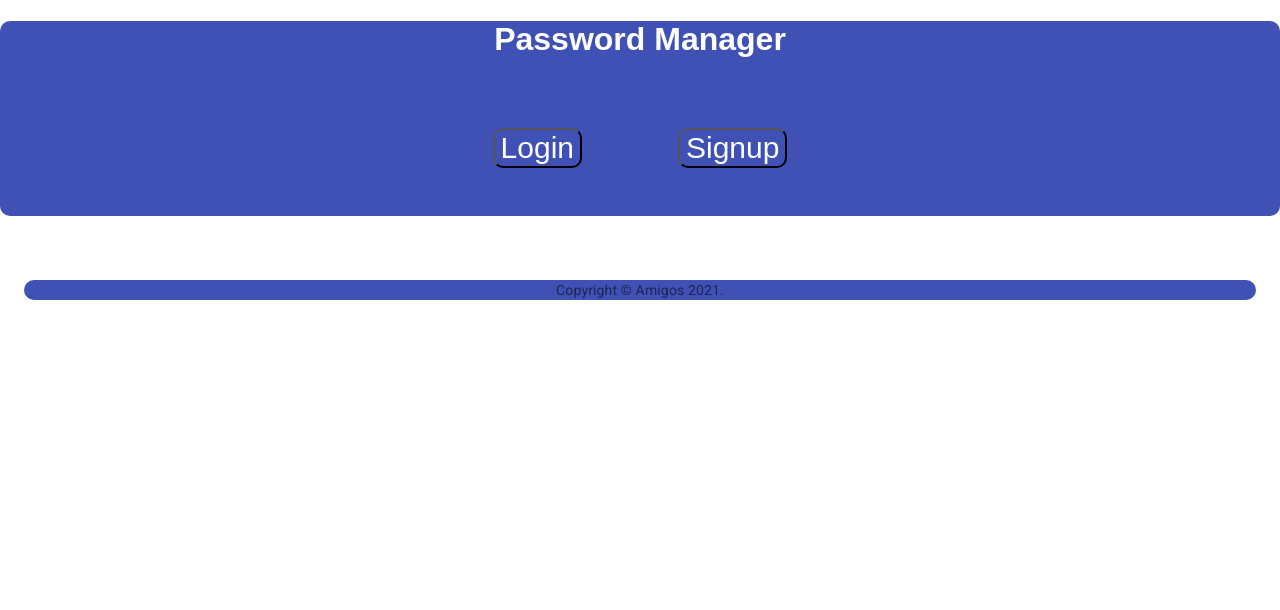
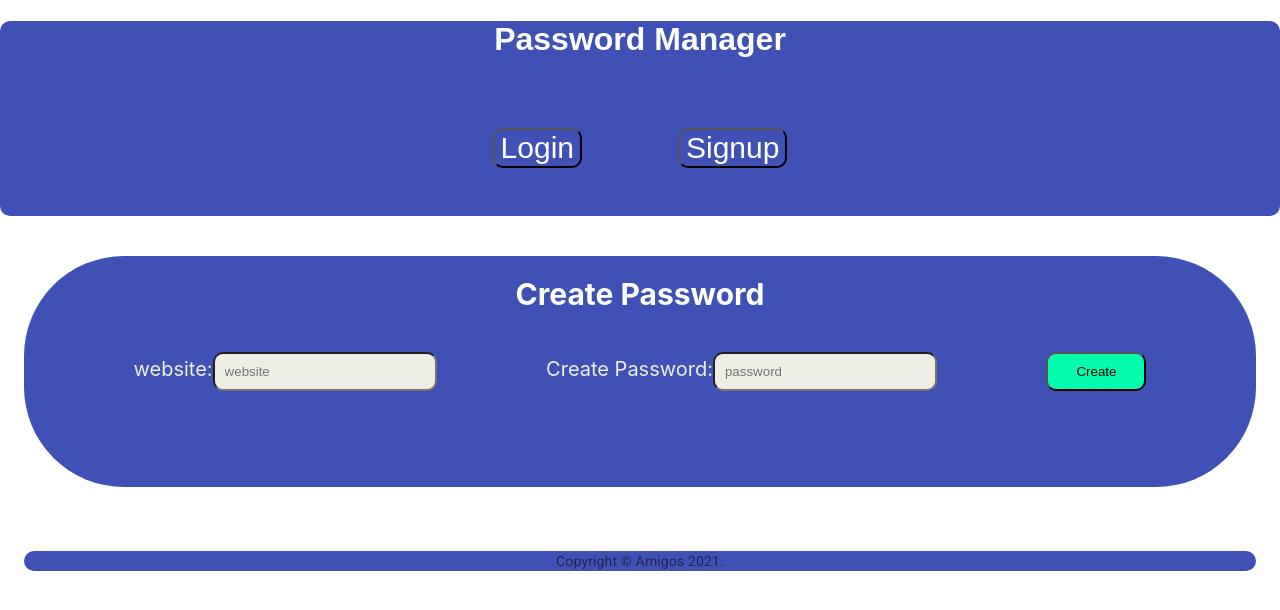
Before and after one commit to campe0n/passwordManager, a React (Create React App) app in the folder client/: page /createPassword in a window 1280 px wide. Shown: the top 610 px of the page. Built offline with nearby package versions, Linux system fonts and the light colour scheme.

Commit message:
add a create password page

```diff
--- a/client/src/App.js
+++ b/client/src/App.js
@@ -14,7 +14,10 @@ import Login from './pages/Login';
 import Header from './components/Header';
 import Footer from './components/Footer';
 import Container from '@material-ui/core/Container';
-import Dashboard from './pages/Dashboard'
+import Dashboard from './pages/Dashboard';
+import CreatePassword from './pages/CreatePassword'
+
+
 
 // Construct our main GraphQL API endpoint
 const httpLink = createHttpLink({
@@ -62,8 +65,8 @@ function App() {
             <Route exact path="/signup">
               <Signup />
             </Route>
-            <Route exact path="/">
-              {/* <Profile /> */}
+            <Route exact path="/createPassword">
+              <CreatePassword />
             </Route>
             <Route exact path="/">
               {/* <Profile /> */}
--- a/client/src/pages/CreatePassword.js
+++ b/client/src/pages/CreatePassword.js
@@ -0,0 +1,96 @@
+import React, { useState } from "react";
+import { Link } from "react-router-dom";
+import { useMutation } from "@apollo/client";
+
+// import { ADD_SKILL } from '../../utils/mutations';
+
+import Auth from "../utils/auth";
+
+const formDiv = {
+    backgroundColor: '#3F51B5',
+    borderRadius: "100px 100px 100px 100px",
+    paddingBottom: "80px"
+}
+
+const Form = {
+    display: "flex",
+    justifyContent: "space-evenly",
+    // flexDirection: 'row'
+}
+
+const inputField = {
+    backgroundColor: '#eeeee4',
+    color: "white",
+    padding: '10px',
+    width: '200px',
+    borderRadius: "10px 10px 10px 10px",
+}
+
+const btn = {
+    backgroundColor: '#03fcad',
+    // padding: '10px',
+    // margin: '5px',
+    width: '100px',
+    borderRadius: "10px 10px 10px 10px",
+}
+
+const Header = {
+    display: "flex",
+    justifyContent: "center",
+    color: "white",
+    fontSize: '30px',
+    paddingTop: "20px"
+}
+const DeleteBtn = {
+    backgroundColor: '#eeeee4',
+    padding: '10px',
+    width: '150px',
+    borderRadius: "10px 10px 10px 10px",
+    backgroundColor: '#fc2803',
+    marginTop: '20px'
+}
+
+const Color = {
+    color: "#eeeee4",
+    fontSize: '20px'
+}
+
+const CreatePassword = () => {
+  return (
+    <div style={formDiv}>
+      <h4 style ={Header}>Create Password</h4>
+      {/* {Auth.loggedIn() ? ( */}
+      <form  style={Form}>
+        <div style={Color}>
+        website:
+          <input style={inputField} type="website" placeholder="website"/>
+          </div>
+        <div style={Color}>
+        Create Password:
+          <input style={inputField} type="password" placeholder="password"/>
+          </div>
+          <button style={btn} type="submit">Create</button>
+
+        {/* <div>
+          <button style={DeleteBtn} >Delete</button>
+        </div> */}
+
+        {/* {error && (
+            <div >
+              {error.message}
+            </div>
+          )} */}
+      </form>
+      {/* //   ) : ( */}
+      {" "}
+      <p>
+         {/* You need to be logged in to create a password. Please //{" "} */}
+        {/* <Link to="/login">login</Link> or <Link to="/signup">signup.</Link> */}
+        {" "}
+      </p>
+      {/* //   )} */}
+    </div>
+  );
+};
+
+export default CreatePassword;
--- a/client/src/pages/Dashboard.js
+++ b/client/src/pages/Dashboard.js
@@ -32,8 +32,12 @@ const Dashboard = (categories, title, id) => {
         return <h3>You have No Passwords</h3>;
       }
 
+      // <div>
+      //   <button><Link>Create Password</Link></button>
+      // </div>
   return (
     <div style={divCard}>
+
       <h2>Categories</h2>
       {categories &&
         categories.map((category) => (
```
